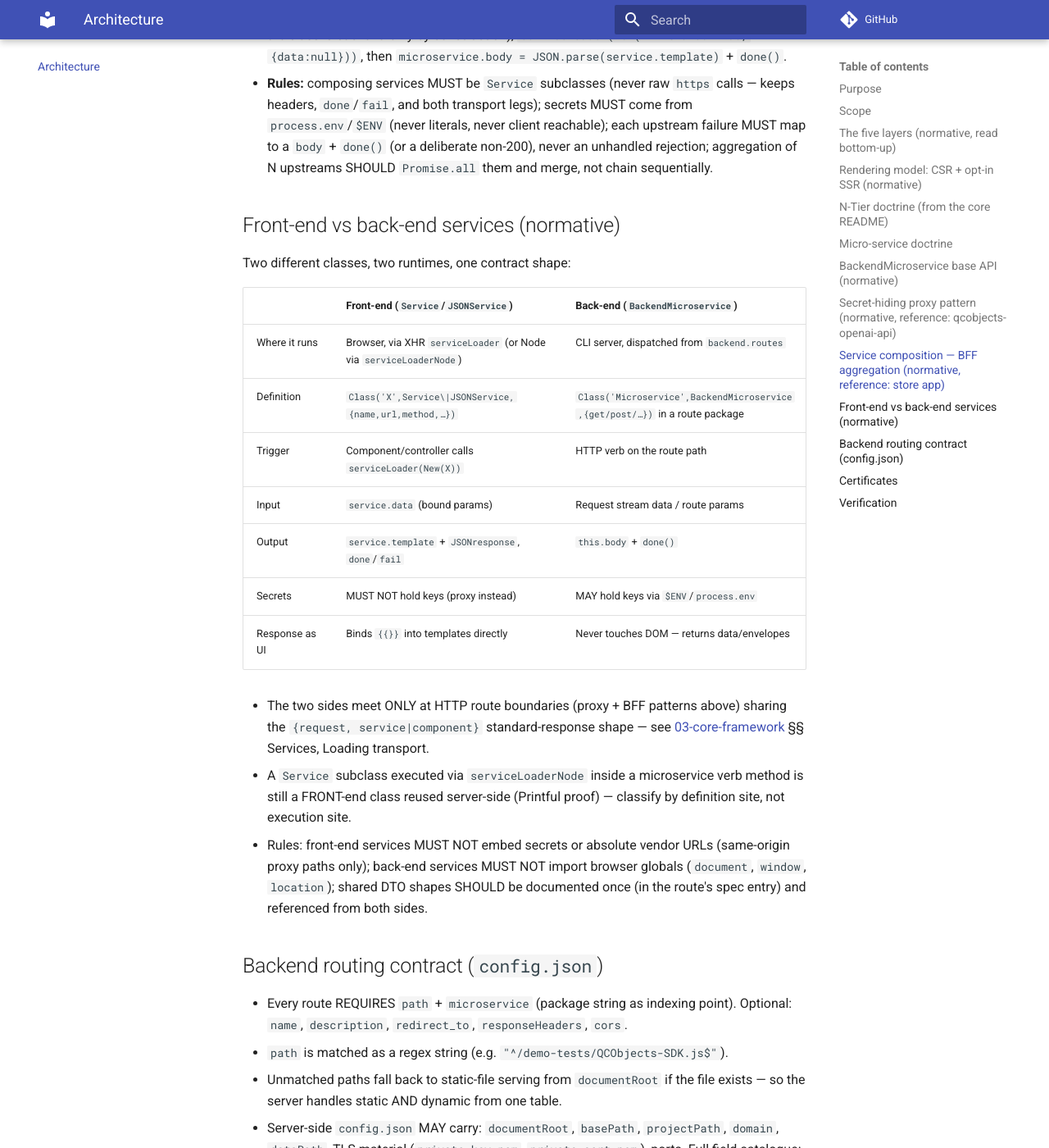
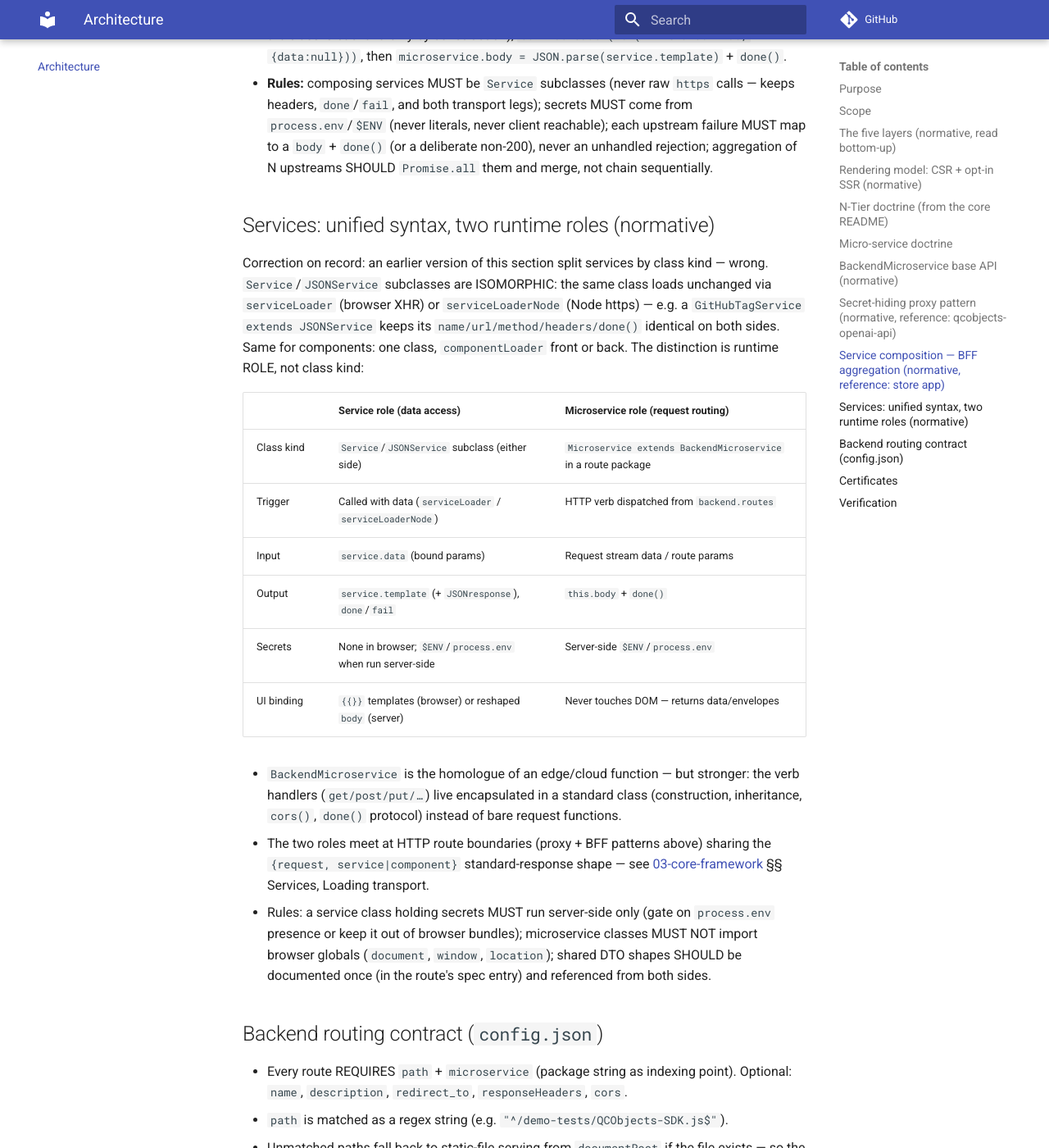
Before and after one commit to QCObjects/product-specs, an MkDocs documentation site: the page built from docs/02-architecture.md, in a window 1280 px wide and 1400 px high, scrolled down 4430 px. Shown: the whole window at 82% size. Built offline with MkDocs 1.6.1 and Material for MkDocs 9.7.7, drawn with Linux system fonts in a browser that asks for light colours; comment, search, counter and statistics services are not loaded.

Commit message:
fix: services are isomorphic; distinction is runtime role, not class kind

```diff
--- a/docs/02-architecture.md
+++ b/docs/02-architecture.md
@@ -184,30 +184,37 @@ subclasses through `serviceLoader` and reshape their responses into `body`
   deliberate non-200), never an unhandled rejection; aggregation of N
   upstreams SHOULD `Promise.all` them and merge, not chain sequentially.
 
-## Front-end vs back-end services (normative)
+## Services: unified syntax, two runtime roles (normative)
 
-Two different classes, two runtimes, one contract shape:
+Correction on record: an earlier version of this section split services by
+class kind — wrong. `Service`/`JSONService` subclasses are ISOMORPHIC: the same
+class loads unchanged via `serviceLoader` (browser XHR) or `serviceLoaderNode`
+(Node https) — e.g. a `GitHubTagService extends JSONService` keeps its
+`name/url/method/headers/done()` identical on both sides. Same for components:
+one class, `componentLoader` front or back. The distinction is runtime ROLE,
+not class kind:
 
-| | Front-end (`Service`/`JSONService`) | Back-end (`BackendMicroservice`) |
+| | Service role (data access) | Microservice role (request routing) |
 |---|---|---|
-| Where it runs | Browser, via XHR `serviceLoader` (or Node via `serviceLoaderNode`) | CLI server, dispatched from `backend.routes` |
-| Definition | `Class('X',Service\|JSONService,{name,url,method,…})` | `Class('Microservice',BackendMicroservice,{get/post/…})` in a route package |
-| Trigger | Component/controller calls `serviceLoader(New(X))` | HTTP verb on the route path |
+| Class kind | `Service`/`JSONService` subclass (either side) | `Microservice extends BackendMicroservice` in a route package |
+| Trigger | Called with data (`serviceLoader` / `serviceLoaderNode`) | HTTP verb dispatched from `backend.routes` |
 | Input | `service.data` (bound params) | Request stream data / route params |
-| Output | `service.template` + `JSONresponse`, `done`/`fail` | `this.body` + `done()` |
-| Secrets | MUST NOT hold keys (proxy instead) | MAY hold keys via `$ENV`/`process.env` |
-| Response as UI | Binds `{{}}` into templates directly | Never touches DOM — returns data/envelopes |
+| Output | `service.template` (+ `JSONresponse`), `done`/`fail` | `this.body` + `done()` |
+| Secrets | None in browser; `$ENV`/`process.env` when run server-side | Server-side `$ENV`/`process.env` |
+| UI binding | `{{}}` templates (browser) or reshaped `body` (server) | Never touches DOM — returns data/envelopes |
 
-- The two sides meet ONLY at HTTP route boundaries (proxy + BFF patterns
-  above) sharing the `{request, service|component}` standard-response shape —
+- `BackendMicroservice` is the homologue of an edge/cloud function — but
+  stronger: the verb handlers (`get/post/put/…`) live encapsulated in a
+  standard class (construction, inheritance, `cors()`, `done()` protocol)
+  instead of bare request functions.
+- The two roles meet at HTTP route boundaries (proxy + BFF patterns above)
+  sharing the `{request, service|component}` standard-response shape —
   see [03-core-framework](./03-core-framework.md) §§ Services, Loading transport.
-- A `Service` subclass executed via `serviceLoaderNode` inside a microservice
-  verb method is still a FRONT-end class reused server-side (Printful proof) —
-  classify by definition site, not execution site.
-- Rules: front-end services MUST NOT embed secrets or absolute vendor URLs
-  (same-origin proxy paths only); back-end services MUST NOT import browser
-  globals (`document`, `window`, `location`); shared DTO shapes SHOULD be
-  documented once (in the route's spec entry) and referenced from both sides.
+- Rules: a service class holding secrets MUST run server-side only (gate on
+  `process.env` presence or keep it out of browser bundles); microservice
+  classes MUST NOT import browser globals (`document`, `window`, `location`);
+  shared DTO shapes SHOULD be documented once (in the route's spec entry) and
+  referenced from both sides.
 
 ## Backend routing contract (`config.json`)
 
```
